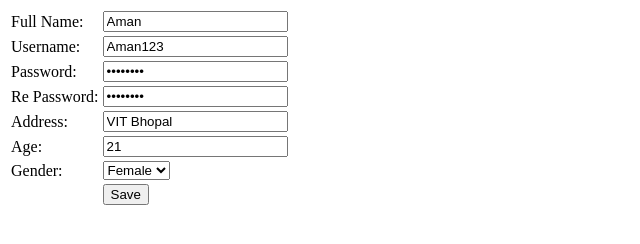
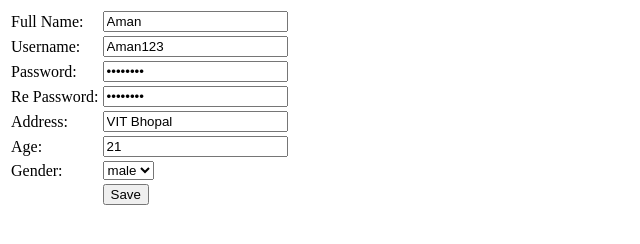
Before and after one commit to turtletheracer/Ethnus_Internship-main, a plain HTML site: page htmltask4.html in a window 1280 px wide. Shown: the full height of the page, 0-640 px from the left. Drawn offline with Linux system fonts and the light colour scheme.

Commit message:
Update htmltask4.html

```diff
--- a/htmltask4.html
+++ b/htmltask4.html
@@ -36,7 +36,7 @@
                 <td>
                     <select id="gender" name="gender">
                         <option value="male">Male</option>
-                        <option value="female" selected>Female</option>
+                        <option value="female" selected>male</option>
                     </select>
                 </td>
             </tr>
```
